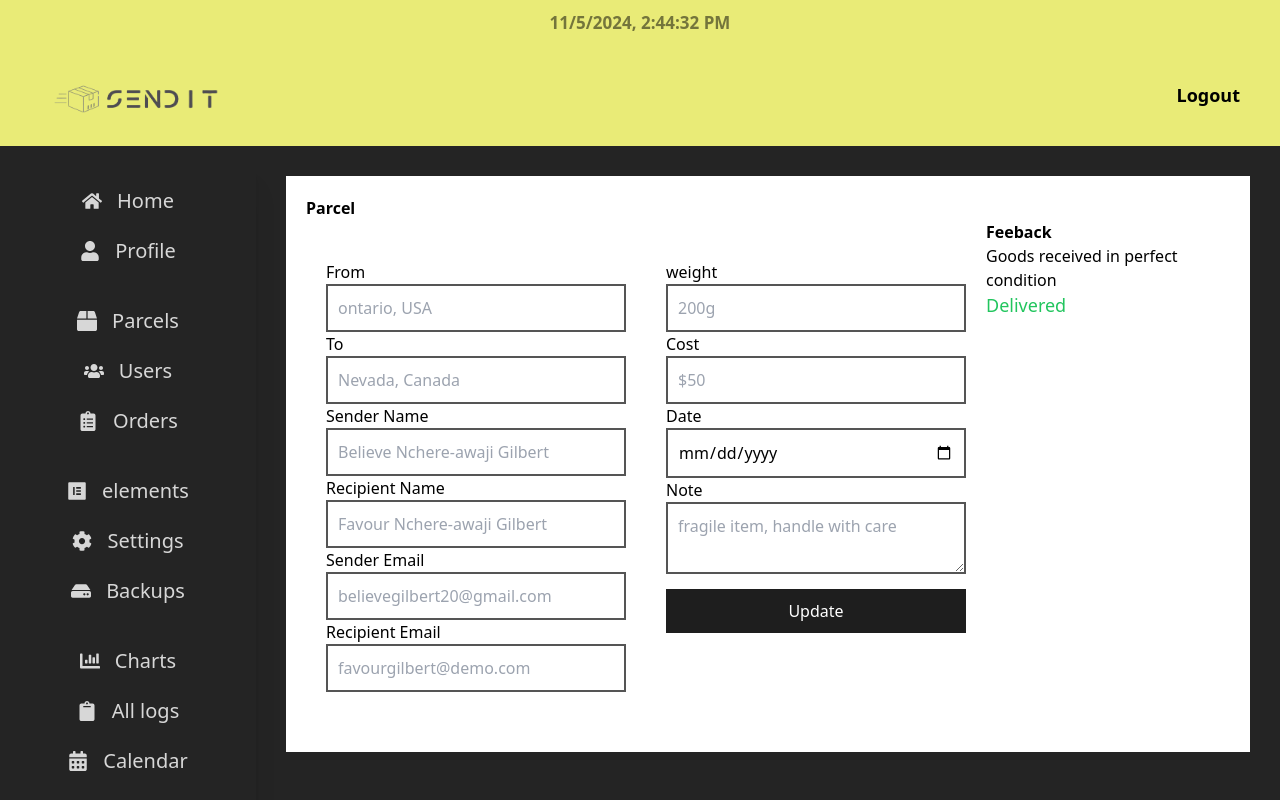
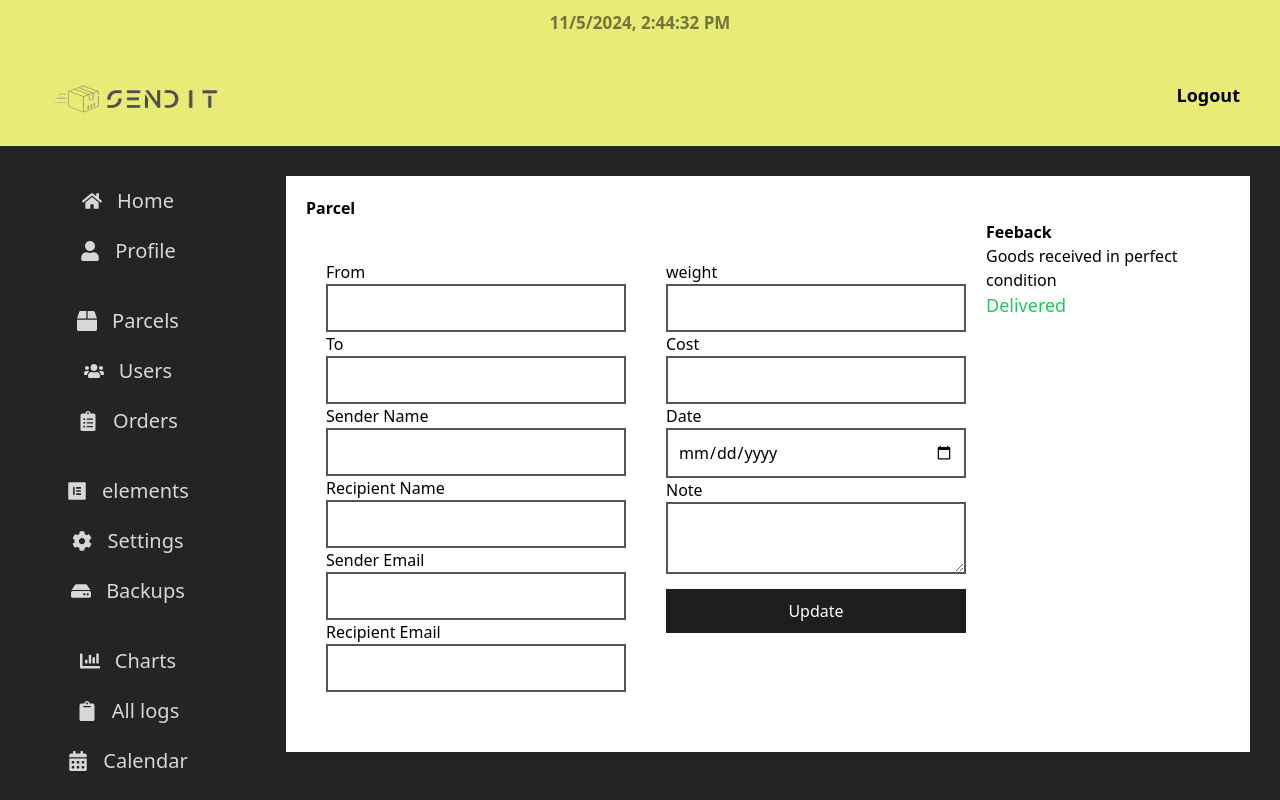
Before and after one commit to valanboy/sendit1, a React (Vite) app in the folder admin/: page /parcel/1 in a window 1280 px wide. Shown: the top 800 px of the page. Built offline with nearby package versions, Linux system fonts and the light colour scheme; no server answers.

Commit message:
continuing with integration

```diff
--- a/admin/src/pages/NewUser.jsx
+++ b/admin/src/pages/NewUser.jsx
@@ -1,4 +1,59 @@
+import { useState } from "react";
+import { publicRequest } from "../requestMethods";
+import { ToastContainer, toast } from "react-toastify";
+
 const NewUser = () => {
+  const [inputs, setInputs] = useState({});
+
+  const handleChange = (e) => {
+    setInputs((prev) => {
+      return { ...prev, [e.target.name]: e.target.value };
+    });
+  };
+
+  const generatePassword = (length) => {
+    const lowerCaseChars = "abcdefghijklmnopqrstuvwxyz";
+    const upperCaseChars = "ABCDEFGHIJKLMNOPQRSTUVWXYZ";
+    const numberChars = "0123456789";
+    const specialChars = "!@#$%^&*";
+
+    const allChars =
+      lowerCaseChars + upperCaseChars + numberChars + specialChars;
+
+    let password = "";
+
+    // Ensure the password contains at least one of each required type
+    password +=
+      lowerCaseChars[Math.floor(Math.random() * lowerCaseChars.length)];
+    password +=
+      upperCaseChars[Math.floor(Math.random() * upperCaseChars.length)];
+    password += numberChars[Math.floor(Math.random() * numberChars.length)];
+    password += specialChars[Math.floor(Math.random() * specialChars.length)];
+
+    // Fill the rest of the password length with random characters from all types
+    for (let i = password.length; i < length; i++) {
+      password += allChars[Math.floor(Math.random() * allChars.length)];
+    }
+
+    // Shuffle the characters to ensure a random order
+    password = password
+      .split("")
+      .sort(() => 0.5 - Math.random())
+      .join("");
+
+    return password;
+  };
+
+  const handleAddUser = async () => {
+    try {
+      const password = generatePassword(8);
+      await publicRequest.post("/auth/signup", { password, ...inputs });
+      toast.success("User successfully reistered");
+    } catch (error) {
+      toast.danger(error.message);
+    }
+  };
+
   return (
     <div className="m-[30px] bg-[#fff] p-[20px]">
       <h2 className="font-semibold">New User</h2>
@@ -6,18 +61,24 @@ const NewUser = () => {
       <div className="flex flex-col my-[20px]">
         <label htmlFor="">Full Name</label>
         <input
+          name="fullname"
+          onChange={handleChange}
           type="text"
           placeholder="Believe Nchere-awaji Gilbert"
           className="border-2 border-[#555] border-solid p-[10px] w-[300px]"
         />
         <label htmlFor="">Email</label>
         <input
+          name="email"
+          onChange={handleChange}
           type="email"
           placeholder="believegilbert@demo.com"
           className="border-2 border-[#555] border-solid p-[10px] w-[300px]"
         />
         <label htmlFor="">Age</label>
         <input
+          name="age"
+          onChange={handleChange}
           type="number"
           min="0"
           max="120"
@@ -26,19 +87,27 @@ const NewUser = () => {
         />
         <label htmlFor="">Country</label>
         <input
+          name="country"
+          onChange={handleChange}
           type="text"
           placeholder="Nigeria"
           className="border-2 border-[#555] border-solid p-[10px] w-[300px]"
         />
         <label htmlFor="">Address</label>
         <input
+          name="address"
+          onChange={handleChange}
           type="text"
           placeholder="#13 aves avenue, Ejigbo, Lagos, Nigeria"
           className="border-2 border-[#555] border-solid p-[10px] w-[300px]"
         />
-        <button className="bg-[#1e1e1e] cursor-pointer text-white p-[10px] w-[300px] my-[15px]">
+        <button
+          className="bg-[#1e1e1e] cursor-pointer text-white p-[10px] w-[300px] my-[15px]"
+          onClick={handleAddUser}
+        >
           Create
         </button>
+        <ToastContainer />
       </div>
     </div>
   );
--- a/admin/src/pages/Parcel.jsx
+++ b/admin/src/pages/Parcel.jsx
@@ -1,4 +1,40 @@
+import { useEffect, useState } from "react";
+import { useLocation } from "react-router-dom";
+import { publicRequest } from "../requestMethods";
+
 const Parcel = () => {
+  const [parcel, setParcel] = useState({});
+  const location = useLocation();
+  const parcelId = location.pathname.split("/")[2];
+  const [inputs, setInputs] = useState({});
+
+  const handleChange = (e) => {
+    setInputs((prev) => {
+      return { ...prev, [e.target.name]: e.target.value };
+    });
+  };
+
+  useEffect(() => {
+    const getParcel = async () => {
+      try {
+        const res = await publicRequest.get("/parcels/find/" + parcelId);
+        setParcel(res.data);
+      } catch (error) {
+        console.log(error);
+      }
+    };
+
+    getParcel();
+  }, [parcelId]);
+
+  const handleUpdate = async() => {
+   try {
+    await publicRequest.put(`/parcels/${parcelId}`)
+   } catch (error) {
+    console.log(error)
+   }
+  }
+
   return (
     <div className="m-[30px] bg-[#fff] p-[20px]">
       <h2 className="font-semibold">Parcel</h2>
@@ -7,38 +43,50 @@ const Parcel = () => {
           <div className="flex flex-col my-[20px]">
             <label htmlFor="">From</label>
             <input
+              name="from"
               type="text"
-              placeholder="ontario, USA"
+              placeholder={parcel.from}
+              onChange={handleChange}
               className="border-2 border-[#555] border-solid p-[10px] w-[300px]"
             />
             <label htmlFor="">To</label>
             <input
+              name="to"
+              onChange={handleChange}
               type="text"
-              placeholder="Nevada, Canada"
+              placeholder={parcel.to}
               className="border-2 border-[#555] border-solid p-[10px] w-[300px]"
             />
             <label htmlFor="">Sender Name</label>
             <input
+              name="sendername"
+              onChange={handleChange}
               type="text"
-              placeholder="Believe Nchere-awaji Gilbert"
+              placeholder={parcel.sendername}
               className="border-2 border-[#555] border-solid p-[10px] w-[300px]"
-            />
+            />{" "}
             <label htmlFor="">Recipient Name</label>
             <input
+              name="recipientname"
+              onChange={handleChange}
               type="text"
-              placeholder="Favour Nchere-awaji Gilbert"
+              placeholder={parcel.recipientname}
               className="border-2 border-[#555] border-solid p-[10px] w-[300px]"
             />
             <label htmlFor="">Sender Email</label>
             <input
+              name="senderemail"
+              onChange={handleChange}
               type="email"
-              placeholder="believegilbert20@gmail.com"
+              placeholder={parcel.senderemail}
               className="border-2 border-[#555] border-solid p-[10px] w-[300px]"
             />
             <label htmlFor="">Recipient Email</label>
             <input
+              name="recipientemail"
+              onChange={handleChange}
               type="email"
-              placeholder="favourgilbert@demo.com"
+              placeholder={parcel.recipientemail}
               className="border-2 border-[#555] border-solid p-[10px] w-[300px]"
             />
           </div>
@@ -48,30 +96,37 @@ const Parcel = () => {
           <div className="flex flex-col my-[20px]">
             <label htmlFor="">weight</label>
             <input
+              name="weight"
+              onChange={handleChange}
               type="text"
-              placeholder="200g"
+              placeholder={parcel.weight}
               className="border-2 border-[#555] border-solid p-[10px] w-[300px]"
             />
             <label htmlFor="">Cost</label>
             <input
+              name="cost"
+              onChange={handleChange}
               type="number"
-              placeholder="$50"
+              placeholder={parcel.cost}
               className="border-2 border-[#555] border-solid p-[10px] w-[300px]"
             />
             <label htmlFor="">Date</label>
             <input
+              name="date"
+              onChange={handleChange}
               type="date"
-              placeholder="Believe Nchere-awaji Gilbert"
+              placeholder={parcel.date}
               className="border-2 border-[#555] border-solid p-[10px] w-[300px]"
             />
             <label htmlFor="">Note</label>
             <textarea
               type="text"
-              placeholder="fragile item, handle with care"
+              placeholder={parcel.note}
               name="note"
+              onChange={handleChange}
               className="border-2 border-[#555] border-solid p-[10px] w-[300px]"
             />
-            <button className="bg-[#1e1e1e] cursor-pointer text-white p-[10px] w-[300px] my-[15px]">
+            <button className="bg-[#1e1e1e] cursor-pointer text-white p-[10px] w-[300px] my-[15px]" onClick={handleUpdate}>
               Update
             </button>
           </div>
@@ -79,7 +134,7 @@ const Parcel = () => {
         <div className="flex flex-col">
           <h2 className="font-semibold">Feeback</h2>
           <span>Goods received in perfect condition</span>
-          <span className="text-green-500 text-[18px]">Delivered</span>
+         {parcel.status === 1 || parcel.status === 0 ? <span className="text-red-500 text-[18px]">Pending</span>:<span className="text-green-500 text-[18px]">Delivered</span>}
         </div>
       </div>
     </div>
```
